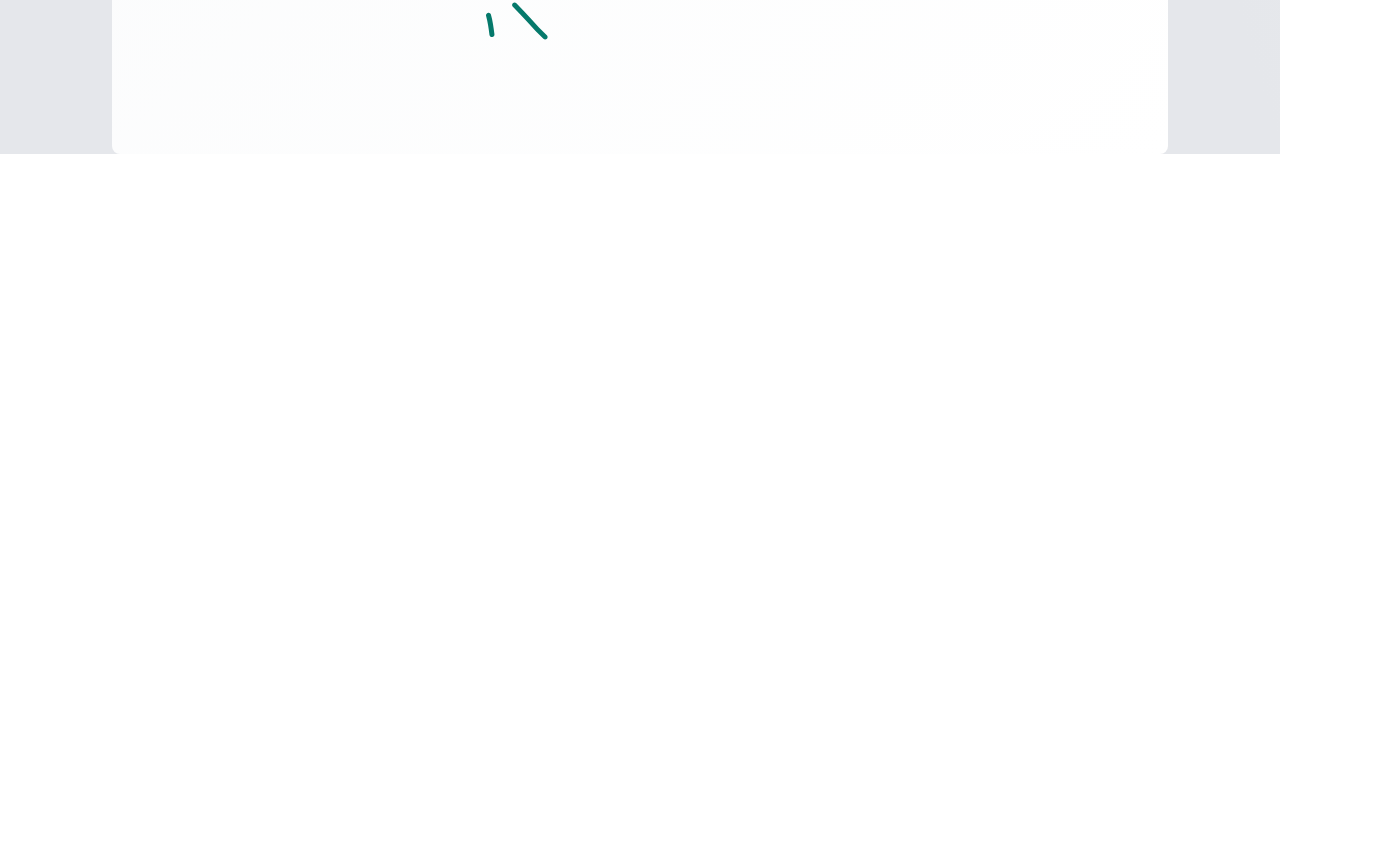
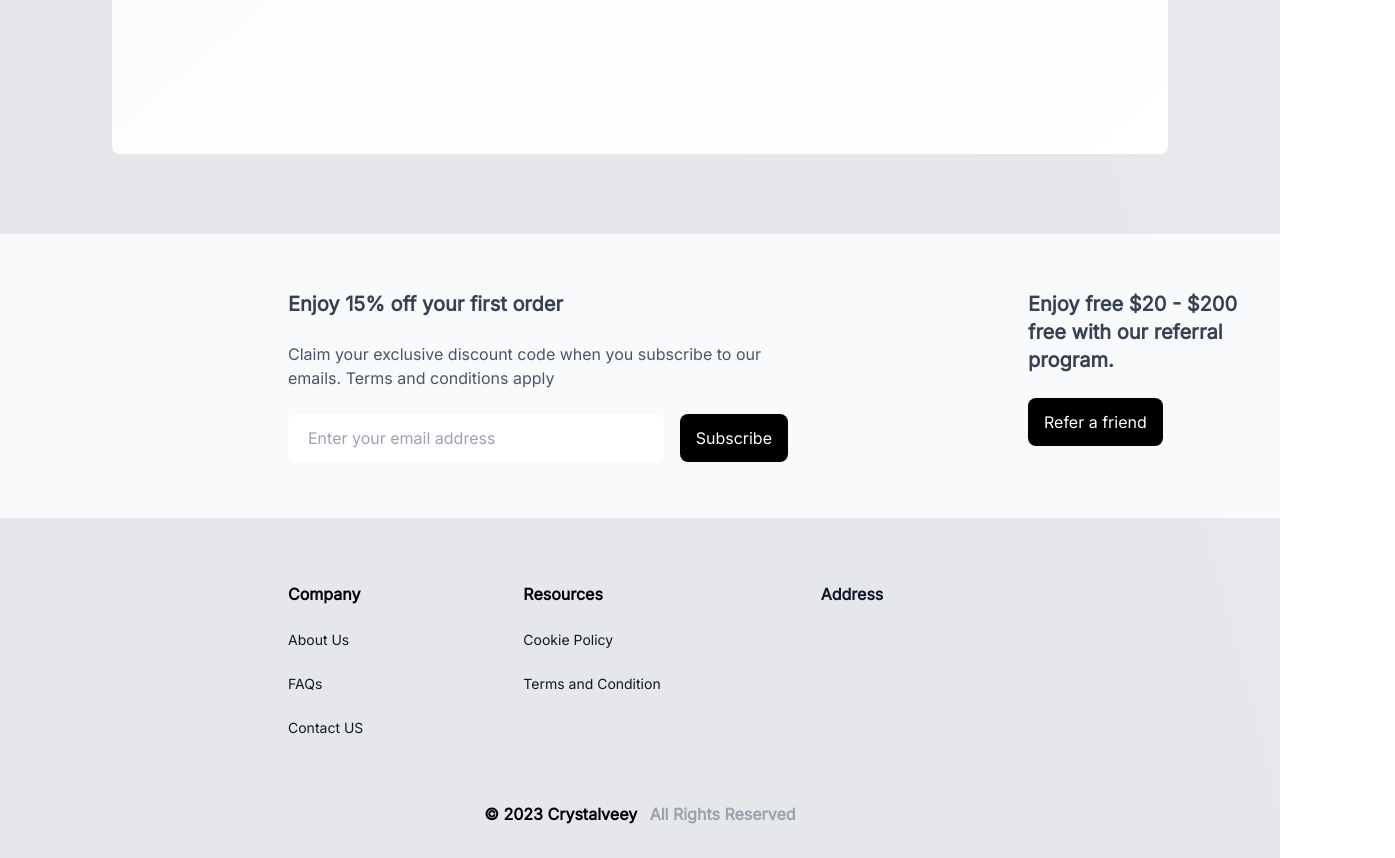
Before and after one commit to Crystalveey-Merch/crystalveey-main, a React (Create React App) app: page / in a window 1280 px wide. Shown: the part 4182-5040 px from the top of the page, 1395 px wide, since content can reach past the window. Before the commit the page ends 4336 px from the top, so only its background shows below. Built offline with nearby package versions, Linux system fonts and the light colour scheme; a web font is replaced by a local one.

Commit message:
updating..

```diff
--- a/src/Components/Footer.jsx
+++ b/src/Components/Footer.jsx
@@ -1,8 +1,67 @@
 import React from "react";
+import logo from "../Images/logo.jpg";
+import { ReactComponent as Logo } from "../Images/logo.svg";
 
 export const Footer = () => {
   return (
-    <div className="footer">
+    <div className="flex flex-col gap-10 px-72 pt-16 pb-8">
+      <div className="flex justify-between">
+        {/* <div className="relative h-max">
+          <div className="w-max h-max rounded-lg bg-black ">
+            <img src={logo} alt="logo" className="h w-60 rounded-lg inline-block" />
+          </div>
+
+          <h4 className="Ysabeau text-sm font-medium text-white w-max bottom-2 absolute pl-2">
+            Fashion| Travel| Events| Consultations.
+          </h4>
+        </div> */}
+        <div className="flex gap-40 pr-28">
+          <ul className="flex flex-col gap-6 ">
+            <li className="middle hover:text-gray-750 cursor-pointer w-max">
+              Company
+            </li>
+            <li className="middle text-gray-900 font-medium text-sm cursor-pointer w-max">
+              About Us
+            </li>
+            <li className="middle text-gray-900 font-medium text-sm cursor-pointer w-max">
+              FAQs
+            </li>
+            <li className="middle text-gray-900 font-medium text-sm cursor-pointer w-max">
+              Contact US
+            </li>
+            {/* <li className="middle text-gray-900 font-medium text-sm cursor-pointer w-max">
+              Cookie Policy
+            </li>
+            <li className="middle text-gray-900 font-medium text-sm cursor-pointer w-max">
+              {" "}
+              Terms and Condition
+            </li> */}
+          </ul>
+          <ul className="flex flex-col gap-6 w-max">
+            <li className="middle  hover:text-gray-750 cursor-pointer">
+              Resources
+            </li>
+            <li className="middle text-gray-900 font-medium text-sm cursor-pointer w-max">
+              Cookie Policy
+            </li>
+            <li className="middle text-gray-900 font-medium text-sm cursor-pointer w-max">
+              {" "}
+              Terms and Condition
+            </li>
+          </ul>
+          <div>
+            <h4 className=" text-gray-900 text-base font-semibold ">Address</h4>
+            <p></p>
+          </div>
+          <Logo className="h-24 w-60 " />
+        </div>
+      </div>
+      <div className=" border-gray-100 pt-6 text-center">
+        <p className="font-semibold base">
+          &copy; {new Date().getFullYear()} Crystalveey
+          <span className="text-gray-400 pl-2"> All Rights Reserved</span>
+        </p>
+      </div>
     </div>
   );
 };
--- a/src/Components/HomeComponents/SectionFive.jsx
+++ b/src/Components/HomeComponents/SectionFive.jsx
@@ -14,7 +14,7 @@ export const SectionFive = () => {
   return (
     <div
       className="py-24 flex flex-col gap-16  rounded-lg bg-gradient-to-br
-    from-gray-50 to-white  "
+    from-gray-50 to-white mx-28 "
     >
       <h3 className="text-gray-900 font-bold text-6xl font-serif">
         Check What Our Clients are Saying
@@ -24,8 +24,8 @@ export const SectionFive = () => {
           {/* <div className="absolute right-0 top-0 z-0 ">
             <VectorImg className="w-40 h-40 " />
           </div> */}
-          <HighlightOne className="absolute left-0 top-0 z-0" />
-          <HighlightTwo className="absolute right-0 bottom-0 z-0" />
+          {/* <HighlightOne className="absolute left-0 top-0 z-0" />
+          <HighlightTwo className="absolute right-0 bottom-0 z-0" /> */}
           <img
             src={reviewImg}
             alt="reviewImg"
--- a/src/Components/HomeComponents/SectionFour.jsx
+++ b/src/Components/HomeComponents/SectionFour.jsx
@@ -17,7 +17,7 @@ import imgTen from "../../Images/model-five.jpg";
 
 export const SectionFour = () => {
   return (
-    <div className="py-14 px-14 flex flex-col gap-16   bg-gray-300 rounded-lg">
+    <div className="py-14 px-14 flex flex-col gap-16   bg-gray-300 rounded-lg ml-28">
       <h3 className="text-gray-900 font-bold text-5xl font-serif">
         Top Selling Designs
       </h3>
--- a/src/Components/HomeComponents/SectionOne.jsx
+++ b/src/Components/HomeComponents/SectionOne.jsx
@@ -20,7 +20,7 @@ import imgTwelve from "../../Images/fourteen.jpg";
 
 export const SectionOne = () => {
   return (
-    <div className=" flex gap-20 py-10 text-left px-28 items-center">
+    <div className=" flex gap-20 py-10 text-left px-56 items-center">
       <div className="w-6/12 pr-16 ">
         <Swiper
           //   spaceBetween={30}
--- /dev/null
+++ b/src/Components/HomeComponents/SectionSix.jsx
@@ -0,0 +1,84 @@
+import React from "react";
+
+export const SectionSix = () => {
+  return (
+    <div className="py-14 flex  gap-60 bg-slate-50  pl-72 text-left">
+      <div className="flex flex-col gap-6 " style={{ width: "500px" }}>
+        <h6 className="text-gray-700 font-semibold text-xl">
+          Enjoy 15% off your first order
+        </h6>
+        <p className="text-gray-600 font-normal text-base">
+          Claim your exclusive discount code when you subscribe to our emails.
+          Terms and conditions apply
+        </p>
+        <form className="flex  gap-4">
+          <input
+            type="email"
+            placeholder="Enter your email address"
+            className="w-96 h-12 rounded-lg px-5 border-none focus:outline-none focus:ring-2 focus:ring-gray-400 transition duration-300 ease-in-out"
+            required
+          />
+          <button
+            className="px-4 py-2 h-12 rounded-lg bg-black text-white text-base font-normal hover:bg-gray-900 transition duration-300 ease-in-out
+          "
+          >
+            Subscribe
+          </button>
+        </form>
+      </div>
+      <div className="flex flex-col gap-6 ">
+        <h6 className="text-gray-700 font-semibold text-xl">
+          Enjoy free $20 - $200 free with our referral program.
+        </h6>
+        <button
+            className="px-4 py-2 h-12 rounded-lg bg-black text-white text-base font-normal hover:bg-gray-900 transition duration-300 ease-in-out w-max
+          "
+          >
+            Refer a friend
+          </button>
+        {/* <p className="text-gray-600 font-normal text-base">
+          Refer a friend and earn $20 - $200 when they make their first
+          purchase. Learn more{" "}
+          <a
+            href="#referral"
+            target="_blank"
+            className="text-blue-500 hover:text-blue-700 hover:border-b border-blue-700 transition ease-in-out duration-300 pb-1"
+          >
+            here
+          </a>
+        </p> */}
+
+        {/* <form className="flex  gap-4">
+          <input
+            type="email"
+            placeholder="Enter your email address"
+            className="w-96 h-12 rounded-lg px-5 border-none focus:outline-none focus:ring-2 focus:ring-gray-400 transition duration-300 ease-in-out"
+            required
+          />
+          <button
+            className="px-4 py-2 h-12 rounded-lg bg-black text-white text-base font-normal hover:bg-gray-900 transition duration-300 ease-in-out
+          "
+          >
+            Subscribe
+          </button>
+        </form> */}
+      </div>
+      {/*  <div className="flex flex-col gap-6">
+        <div className="flex flex-col gap-2">
+          <h6 className="text-gray-900 font-bold text-base"> Call Us</h6>
+          <div className="flex gap-4 text-sm text-gray-700">
+            <p>+234 812 609 1411</p>
+            <p>office.crystalveey@gmail.com</p>
+          </div>
+        </div>
+        <div className="flex  flex-col gap-2">
+          <h5 className="text-gray-900 font-bold text-base capitalize">
+            Location & Language
+          </h5>
+          <p className="text-sm text-gray-700">English</p>
+        </div>
+        <div>Social Medias</div>
+      </div>*/}
+    </div>
+  );
+};
--- a/src/Components/HomeComponents/SectionThree.jsx
+++ b/src/Components/HomeComponents/SectionThree.jsx
@@ -7,7 +7,7 @@ import portoImg from "../../Images/porto.jpg";
 
 export const SectionThree = () => {
   return (
-    <div className="py-14 flex flex-col gap-16 bg-gray-300 rounded-lg">
+    <div className="py-14 flex flex-col gap-16 bg-gray-300 rounded-lg mx-28">
       <h3 className="text-gray-900 font-bold text-5xl font-serif">
         Top Selling Travel Packages
       </h3>
--- a/src/Components/HomeComponents/SectionTwo.jsx
+++ b/src/Components/HomeComponents/SectionTwo.jsx
@@ -10,7 +10,7 @@ import  {ReactComponent as Charity} from "../../Images/charity.svg";
 
 export const SectionTwo = () => {
   return (
-    <div className="py-14 flex flex-col gap-16">
+    <div className="py-14 flex flex-col gap-16 px-28">
       <h3 className="text-gray-900 font-bold text-5xl font-serif">
       Our Diversified Portfolio
       </h3>
--- a/src/Components/HomeComponents/index.js
+++ b/src/Components/HomeComponents/index.js
@@ -3,3 +3,4 @@ export * from "./SectionTwo"
 export * from "./SectionThree"
 export * from "./SectionFour"
 export * from "./SectionFive"
+export * from "./SectionSix"
--- a/src/Pages/Home.jsx
+++ b/src/Pages/Home.jsx
@@ -1,16 +1,17 @@
 import React from "react";
-import { SectionOne, SectionTwo, SectionThree, SectionFour, SectionFive } from "../Components/HomeComponents";
+import { SectionOne, SectionTwo, SectionThree, SectionFour, SectionFive, SectionSix } from "../Components/HomeComponents";
 import vecOne from "../Images/vec-one.png";
 
 export const Home = () => {
   return (
-    <div className="px-28 text-center relative flex flex-col gap-20">
+    <div className="px28 text-center relative flex flex-col gap-20">
         <img src={vecOne} alt="vecOne" className="absolute right-0 w-96" />
         <SectionOne />
         <SectionTwo />
         <SectionThree />
         <SectionFour />
         <SectionFive />
+        <SectionSix />
     </div>
   );
 };
```
Also changed, not shown: src/Images/Feedback/logo.svg (added), src/Images/logo.svg (added).
